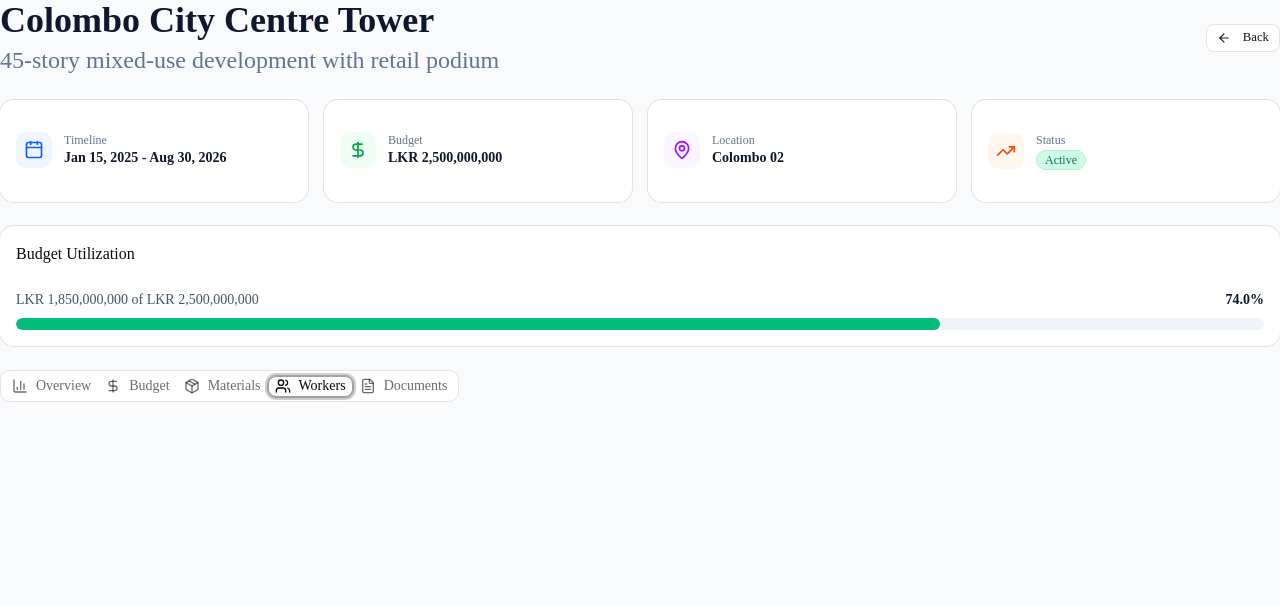
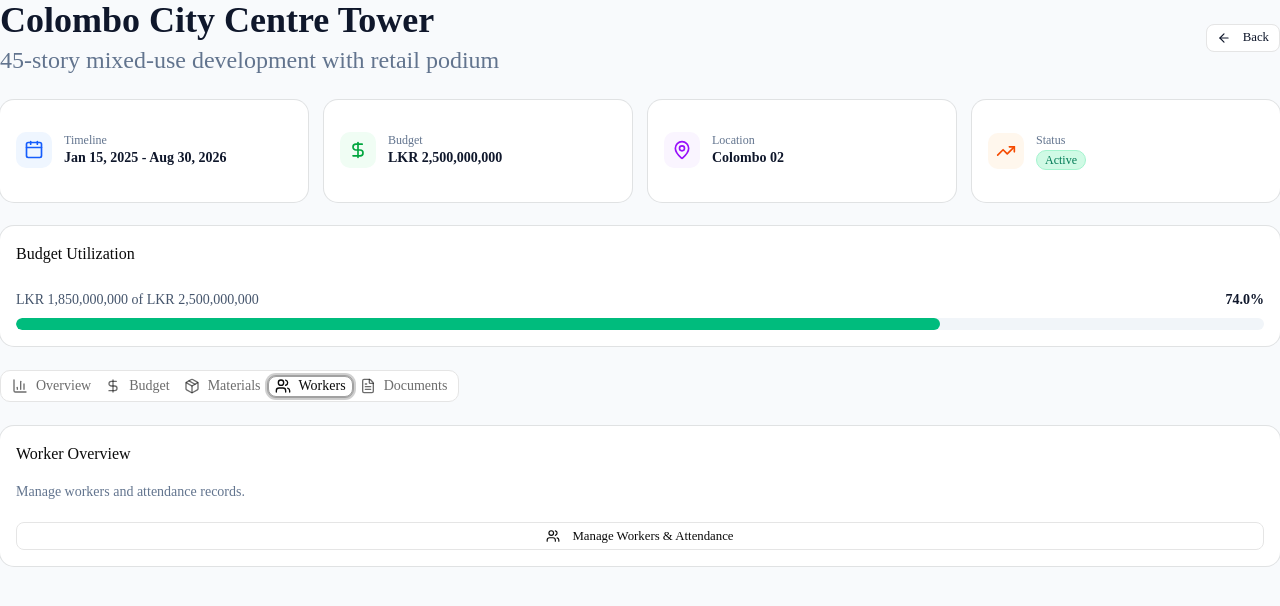
Before and after one commit to supunyasanthaofficial/construction-pm, a Next.js app: page /projects/1 in a window 1280 px wide. Both pictures are taken after a click on the tab "Workers". Shown: the top 606 px of the page. Built offline with nearby package versions, Linux system fonts and the light colour scheme.

Commit message:
Add a "workers" tab content.

```diff
--- a/app/projects/[id]/page.tsx
+++ b/app/projects/[id]/page.tsx
@@ -164,9 +164,7 @@ export default function ProjectDetailPage() {
           </TabsTrigger>
         </TabsList>
 
-        <TabsContent value="overview">
-          {/* existing overview content */}
-        </TabsContent>
+        <TabsContent value="overview"></TabsContent>
 
         <TabsContent value="budget">
           <Card>
@@ -220,6 +218,24 @@ export default function ProjectDetailPage() {
             </CardContent>
           </Card>
         </TabsContent>
+        <TabsContent value="workers">
+          <Card>
+            <CardHeader>
+              <CardTitle className="text-base">Worker Overview</CardTitle>
+            </CardHeader>
+            <CardContent className="space-y-3">
+              <p className="text-sm text-slate-500">
+                Manage workers and attendance records.
+              </p>
+              <Link href={`/projects/${project.id}/workers`}>
+                <Button variant="outline" size="sm" className="w-full mt-2">
+                  <Users className="h-4 w-4 mr-2" />
+                  Manage Workers & Attendance
+                </Button>
+              </Link>
+            </CardContent>
+          </Card>
+        </TabsContent>
       </Tabs>
     </div>
   );
```
